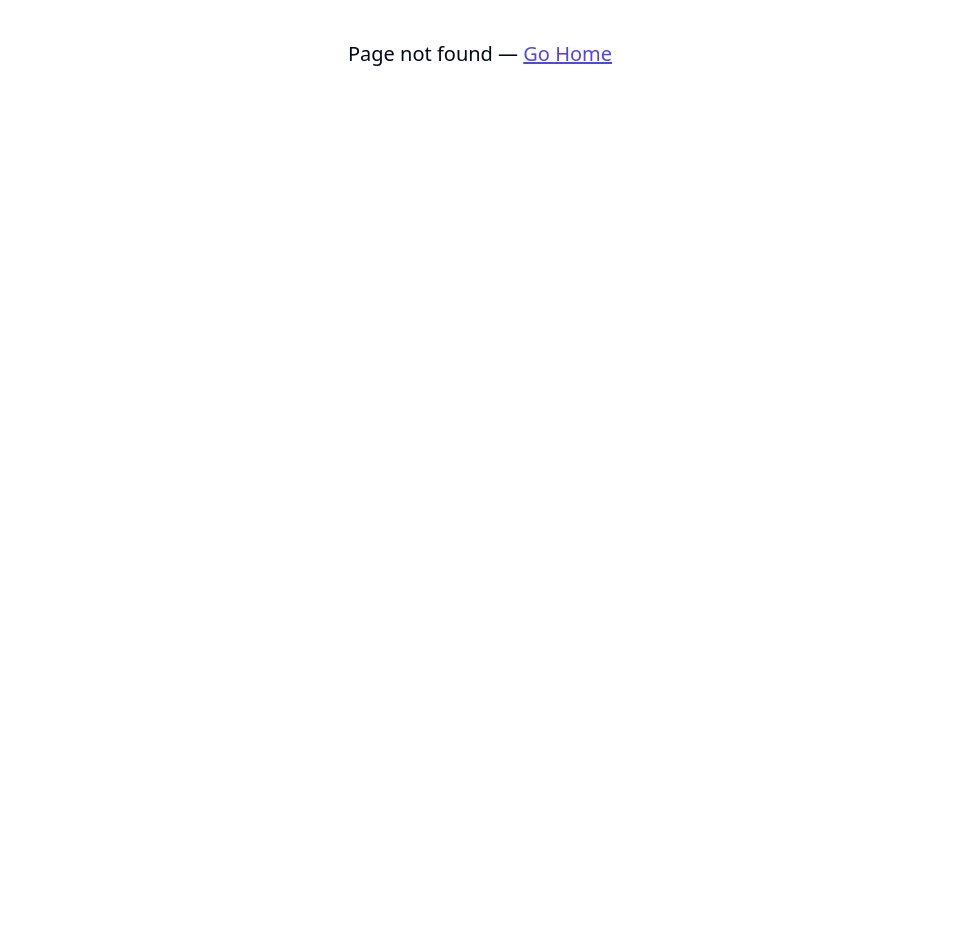
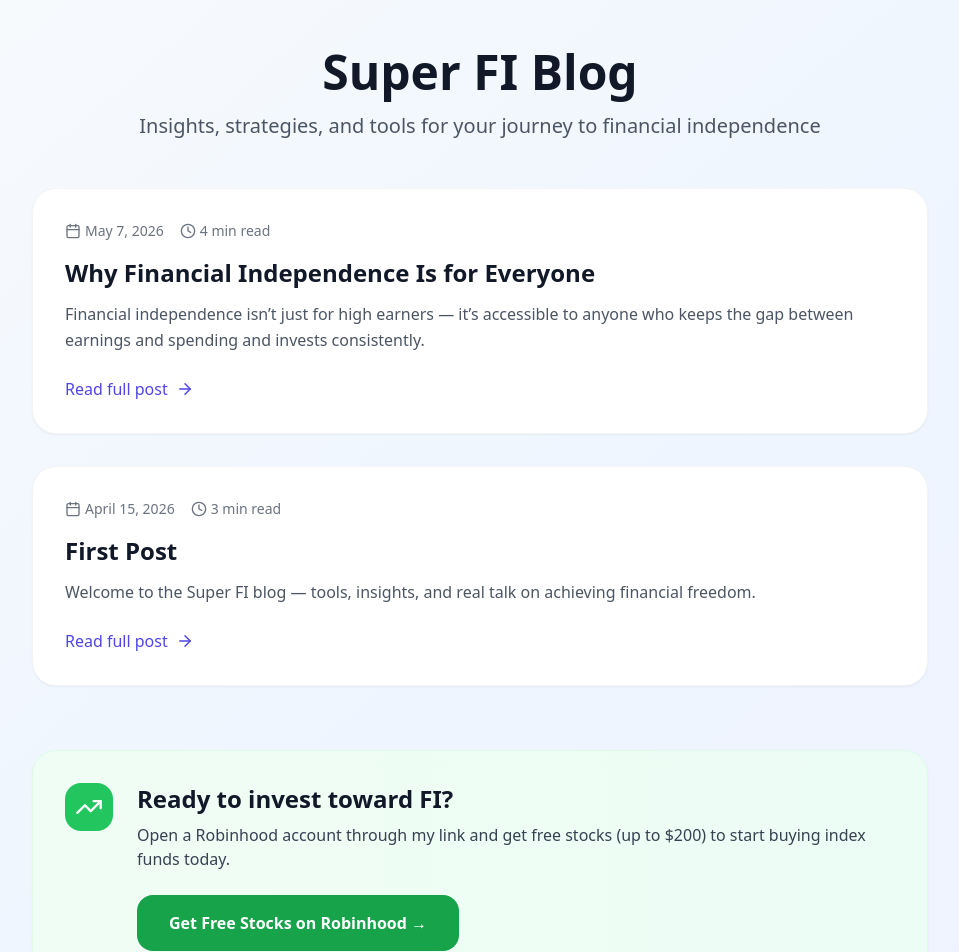
Before and after one commit to daughterpop/super-fi-calc, a React (Vite) app: page /blog in a window 1280 px wide. Before the commit this address had no page. Shown: the top 952 px of the page, without its empty margins (160-1119 px from the left). Before the commit the page ends 800 px from the top, so only its background shows below. Built offline with nearby package versions, Linux system fonts and the light colour scheme.

Commit message:
Add full /blog index page with dated posts + update routing + home link to /blog + Robinhood ad + basic SEO titles

```diff
--- a/src/main.jsx
+++ b/src/main.jsx
@@ -8,6 +8,7 @@ import Home from './pages/Home.jsx';
 import SuperFiCalculator from './Super-Fi-Calculator.jsx';
 import BlogPost from './pages/BlogPost.jsx';
 import WhyFIForEveryone from './pages/WhyFIForEveryone.jsx';
+import BlogIndex from './pages/BlogIndex.jsx';
 
 ReactDOM.createRoot(document.getElementById('root')).render(
   <React.StrictMode>
@@ -15,6 +16,7 @@ ReactDOM.createRoot(document.getElementById('root')).render(
       <Routes>
         <Route path="/" element={<Home />} />
         <Route path="/calculator" element={<SuperFiCalculator />} />
+        <Route path="/blog" element={<BlogIndex />} />
         <Route path="/blog/first-post" element={<BlogPost />} />
         <Route path="/blog/why-fi-for-everyone" element={<WhyFIForEveryone />} />
         <Route path="*" element={<div className="p-10 text-center text-xl">Page not found — <a href="/" className="text-indigo-600 underline">Go Home</a></div>} />
--- /dev/null
+++ b/src/pages/BlogIndex.jsx
@@ -0,0 +1,91 @@
+import React, { useEffect } from 'react';
+import { Link } from 'react-router-dom';
+import { Calendar, Clock, ArrowRight, TrendingUp } from 'lucide-react';
+
+export default function BlogIndex() {
+  useEffect(() => {
+    document.title = 'Blog | Super FI - Financial Independence Insights & Tips';
+  }, []);
+
+  const posts = [
+    {
+      slug: 'why-fi-for-everyone',
+      title: 'Why Financial Independence Is for Everyone',
+      date: 'May 7, 2026',
+      excerpt: 'Financial independence isn’t just for high earners — it’s accessible to anyone who keeps the gap between earnings and spending and invests consistently.',
+      readTime: '4 min',
+    },
+    {
+      slug: 'first-post',
+      title: 'First Post',
+      date: 'April 15, 2026',
+      excerpt: 'Welcome to the Super FI blog — tools, insights, and real talk on achieving financial freedom.',
+      readTime: '3 min',
+    },
+  ];
+
+  return (
+    <div className="min-h-screen bg-gradient-to-br from-slate-50 via-blue-50 to-indigo-50 py-12 px-4">
+      <div className="max-w-4xl mx-auto">
+        <div className="text-center mb-12">
+          <h1 className="text-4xl md:text-5xl font-bold text-gray-900 mb-4">Super FI Blog</h1>
+          <p className="text-xl text-gray-600">Insights, strategies, and tools for your journey to financial independence</p>
+        </div>
+
+        <div className="space-y-8">
+          {posts.map((post) => (
+            <div key={post.slug} className="bg-white rounded-3xl p-8 shadow-sm border border-gray-100 hover:shadow-md transition-all group">
+              <div className="flex items-center gap-4 text-sm text-gray-500 mb-4">
+                <div className="flex items-center gap-1">
+                  <Calendar size={16} />
+                  <span>{post.date}</span>
+                </div>
+                <div className="flex items-center gap-1">
+                  <Clock size={16} />
+                  <span>{post.readTime} read</span>
+                </div>
+              </div>
+              <h2 className="text-2xl font-semibold text-gray-900 mb-3 group-hover:text-indigo-600 transition-colors">
+                {post.title}
+              </h2>
+              <p className="text-gray-600 mb-6 leading-relaxed">
+                {post.excerpt}
+              </p>
+              <Link
+                to={`/blog/${post.slug}`}
+                className="inline-flex items-center gap-2 text-indigo-600 font-medium hover:text-indigo-700 transition-colors"
+              >
+                Read full post <ArrowRight size={18} className="group-hover:translate-x-0.5 transition-transform" />
+              </Link>
+            </div>
+          ))}
+        </div>
+
+        {/* Robinhood Ad on Blog Index */}
+        <div className="mt-16 bg-gradient-to-r from-green-50 to-emerald-50 rounded-3xl p-8 shadow-sm border border-green-100">
+          <div className="flex flex-col md:flex-row items-start gap-6">
+            <div className="flex-shrink-0 w-12 h-12 bg-green-500 rounded-2xl flex items-center justify-center">
+              <TrendingUp className="text-white" size={28} />
+            </div>
+            <div>
+              <h3 className="text-2xl font-bold text-gray-900 mb-2">Ready to invest toward FI?</h3>
+              <p className="text-gray-700 mb-6">Open a Robinhood account through my link and get free stocks (up to $200) to start buying index funds today.</p>
+              <a
+                href="https://join.robinhood.com/dustinh-1bff5a"
+                target="_blank"
+                rel="noopener noreferrer"
+                className="inline-flex items-center gap-2 px-8 py-4 bg-green-600 text-white font-semibold rounded-2xl hover:bg-green-700 transition-all"
+              >
+                Get Free Stocks on Robinhood →
+              </a>
+            </div>
+          </div>
+        </div>
+
+        <div className="mt-12 text-center">
+          <Link to="/" className="text-indigo-600 hover:text-indigo-700 font-medium">← Back to Home</Link>
+        </div>
+      </div>
+    </div>
+  );
+}
--- a/src/pages/Home.jsx
+++ b/src/pages/Home.jsx
@@ -33,10 +33,10 @@ export default function Home() {
               Articles, tips, and insights on building wealth.
             </p>
             <Link
-              to="/blog/why-fi-for-everyone"
+              to="/blog"
               className="inline-block px-8 py-4 bg-blue-600 text-white font-semibold rounded-xl hover:bg-blue-700 transition-colors text-lg"
             >
-              Read Latest Post →
+              Browse All Posts →
             </Link>
           </div>
         </div>
```
